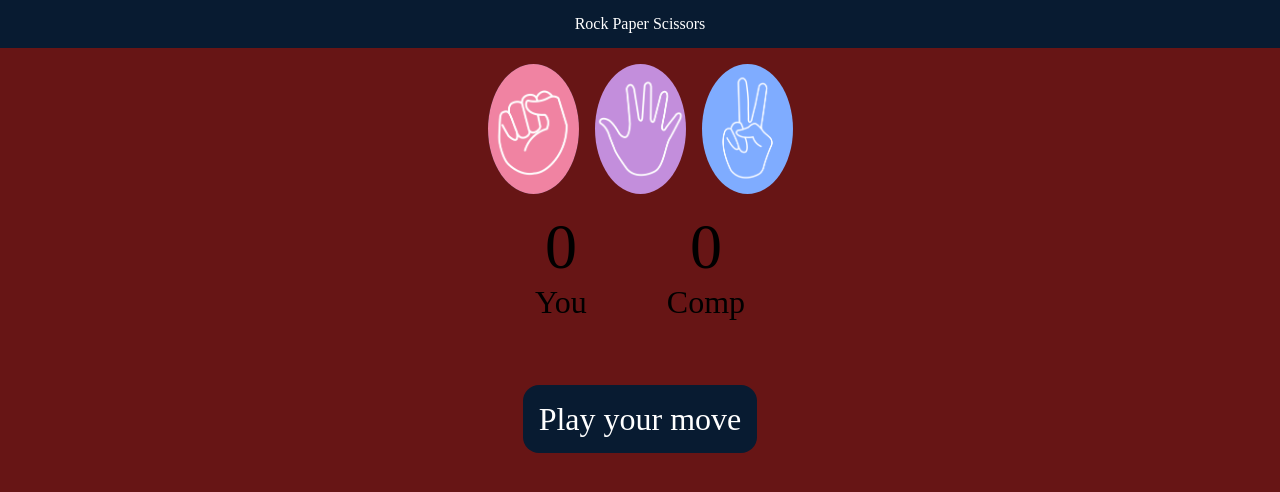
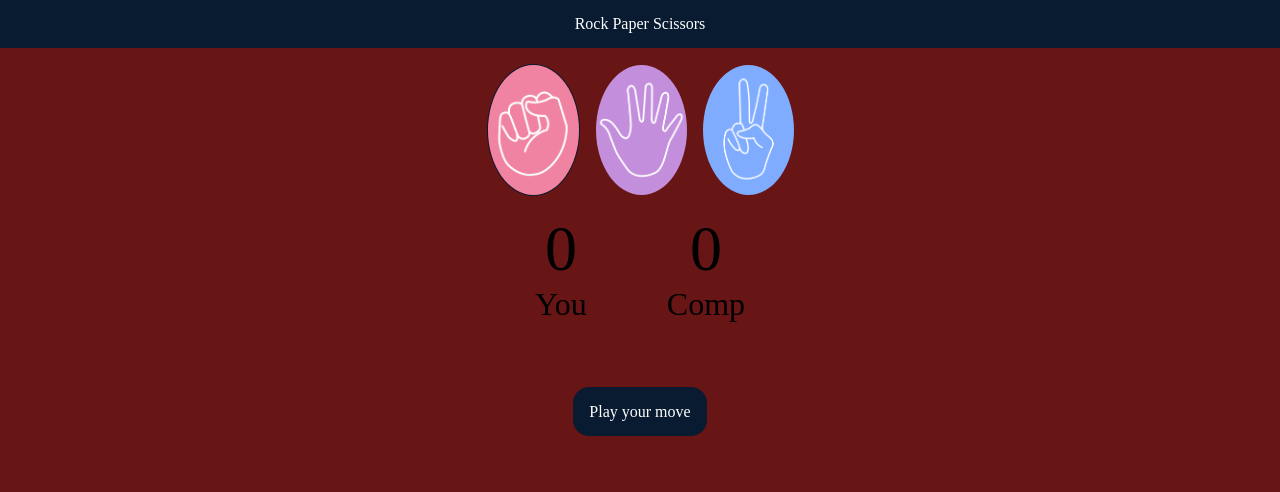
Before and after one commit to Mr07m/Rock-Paper-Scissor, a plain HTML site: page index.html in a window 1280 px wide. In both pictures the pointer is over the element 533 px from the left and 129 px from the top of the page. Drawn offline with Linux system fonts and the light colour scheme.

Commit message:
Final Upadate RPS

```diff
--- a/style.css
+++ b/style.css
@@ -25,7 +25,9 @@ body{
 
 .choice:hover {
   cursor: pointer;
-  background-color: #081b31;
+  /* background-color: #081b31; */
+  border: 1px solid #081b31;
+  gap: 1rem;
 }
 
 img {
@@ -64,7 +66,7 @@ img {
 #msg {
   background-color: #081b31;
   color: #fff;
-  font-size: 2rem;
+  font-size: 1rem;
   display: inline;
   padding: 1rem;
   border-radius: 1rem;
```
